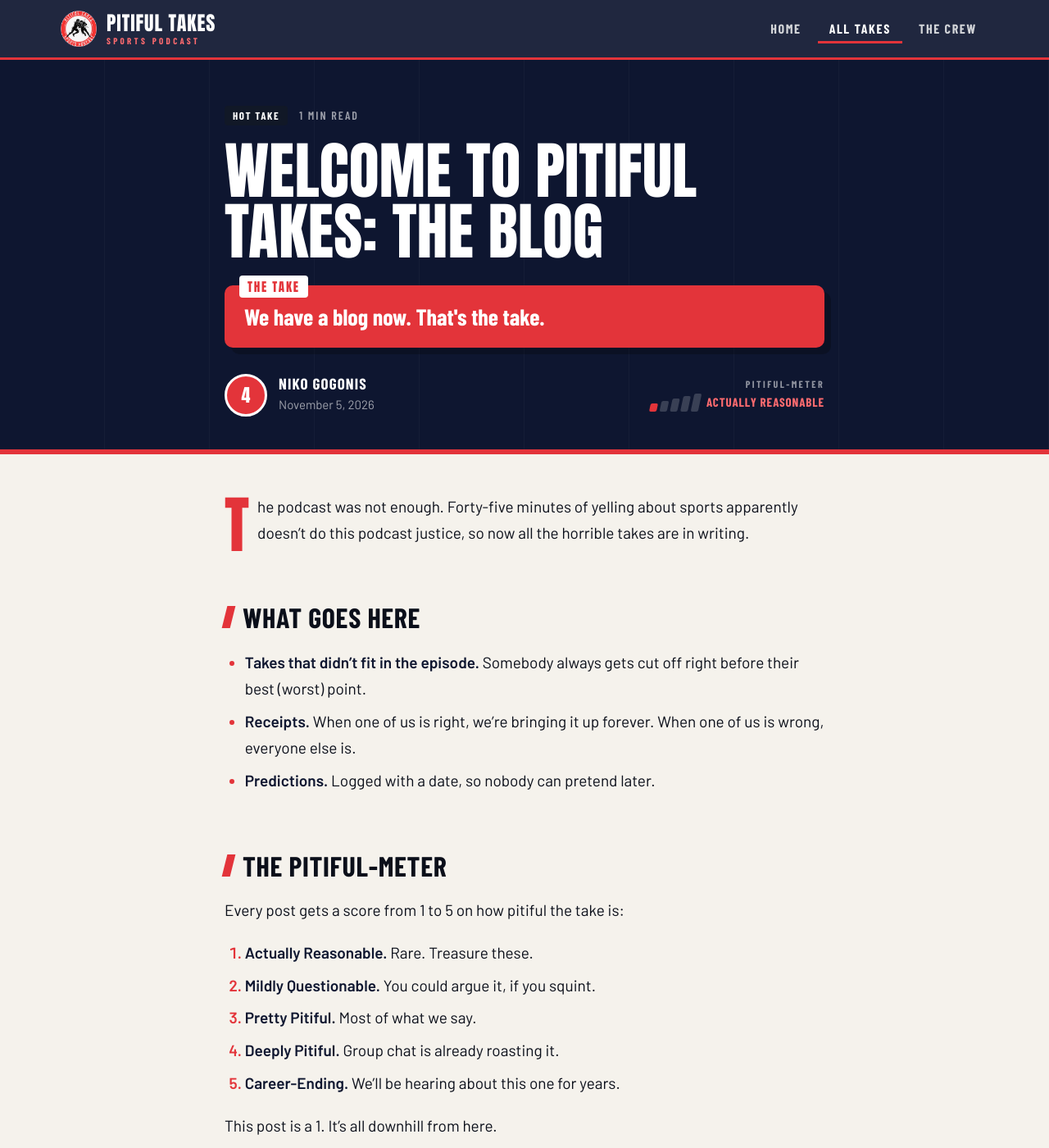
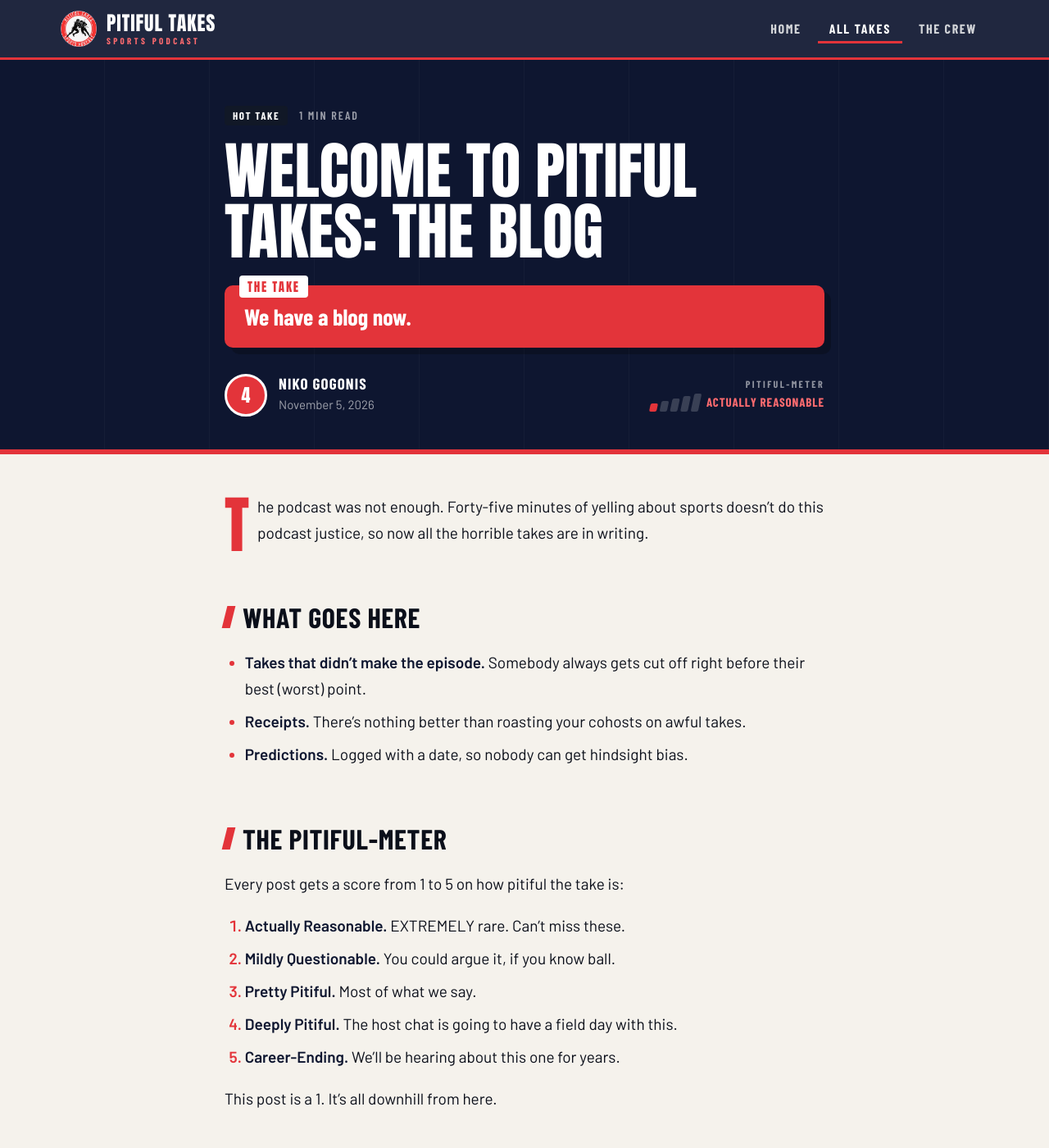
Before and after one commit to nikigogonis2009/pitifultakespod, a Jekyll site: the page built from _posts/2026-11-05-welcome-to-pitiful-takes.md, in a window 1280 px wide and 1400 px high. Shown: the whole window at 82% size. Built offline with Jekyll 4.4.1, drawn with Linux system fonts in a browser that asks for light colours; some web fonts are replaced.

Commit message:
Update _posts/2026-11-05-welcome-to-pitiful-takes.md (via Pages CMS)

```diff
--- a/_posts/2026-11-05-welcome-to-pitiful-takes.md
+++ b/_posts/2026-11-05-welcome-to-pitiful-takes.md
@@ -3,25 +3,25 @@ title: "Welcome to Pitiful Takes: The Blog"
 date: 2026-11-05
 author: host2
 sport: other
-take: We have a blog now. That's the take.
+take: We have a blog now.
 pitiful: 1
 ---
-The podcast was not enough. Forty-five minutes of yelling about sports apparently doesn't do this podcast justice, so now all the horrible takes are in writing.
+The podcast was not enough. Forty-five minutes of yelling about sports doesn't do this podcast justice, so now all the horrible takes are in writing.
 
 ## What goes here
 
-- **Takes that didn't fit in the episode.** Somebody always gets cut off right before their best (worst) point.
-- **Receipts.** When one of us is right, we're bringing it up forever. When one of us is wrong, everyone else is.
-- **Predictions.** Logged with a date, so nobody can pretend later.
+- **Takes that didn't make the episode.** Somebody always gets cut off right before their best (worst) point.
+- **Receipts.** There's nothing better than roasting your cohosts on awful takes.
+- **Predictions.** Logged with a date, so nobody can get hindsight bias.
 
 ## The Pitiful-meter
 
 Every post gets a score from 1 to 5 on how pitiful the take is:
 
-1. **Actually Reasonable.** Rare. Treasure these.
-2. **Mildly Questionable.** You could argue it, if you squint.
+1. **Actually Reasonable.** EXTREMELY rare. Can't miss these.
+2. **Mildly Questionable.** You could argue it, if you know ball.
 3. **Pretty Pitiful.** Most of what we say.
-4. **Deeply Pitiful.** Group chat is already roasting it.
+4. **Deeply Pitiful.** The host chat is going to have a field day with this.
 5. **Career-Ending.** We'll be hearing about this one for years.
 
 This post is a 1. It's all downhill from here.
```
